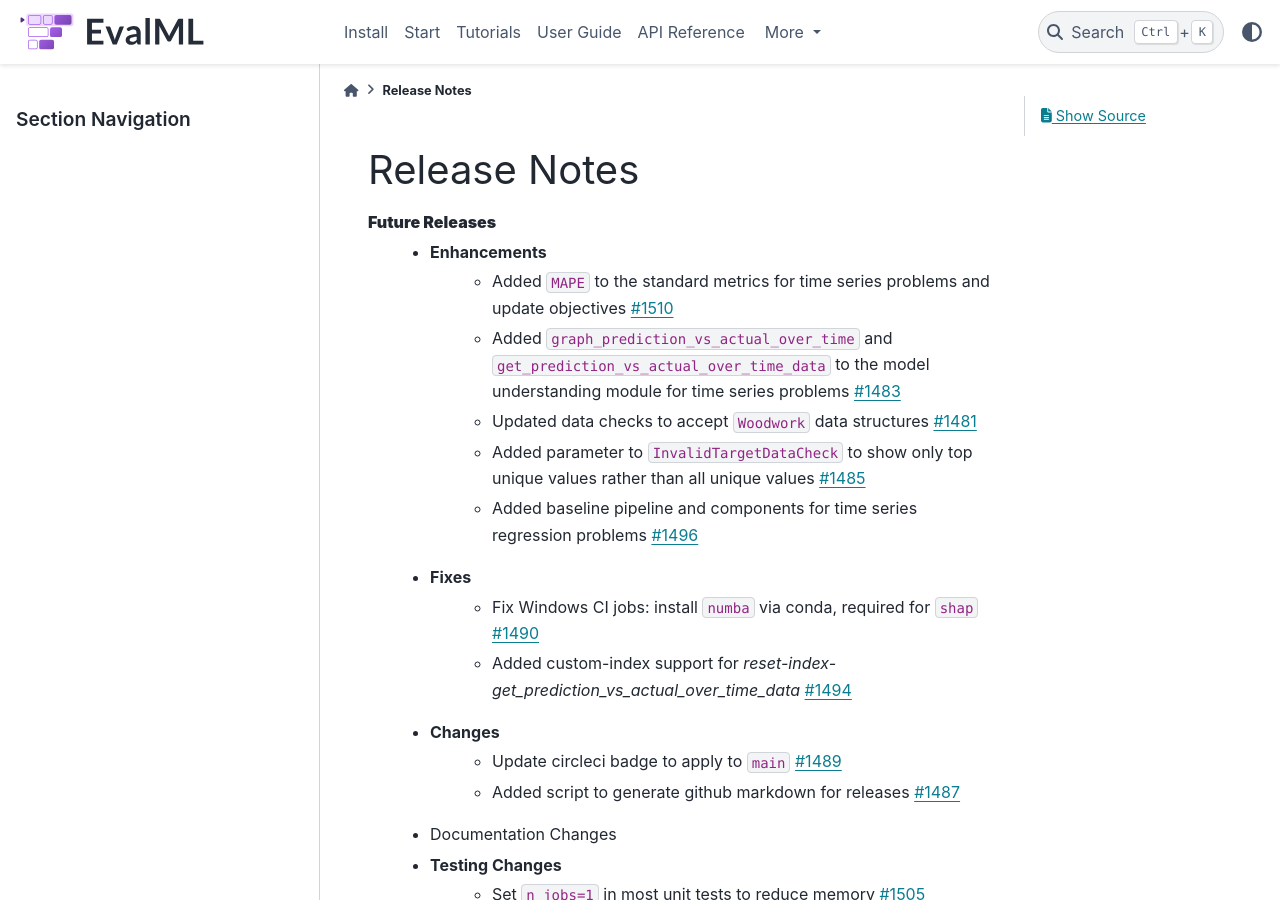
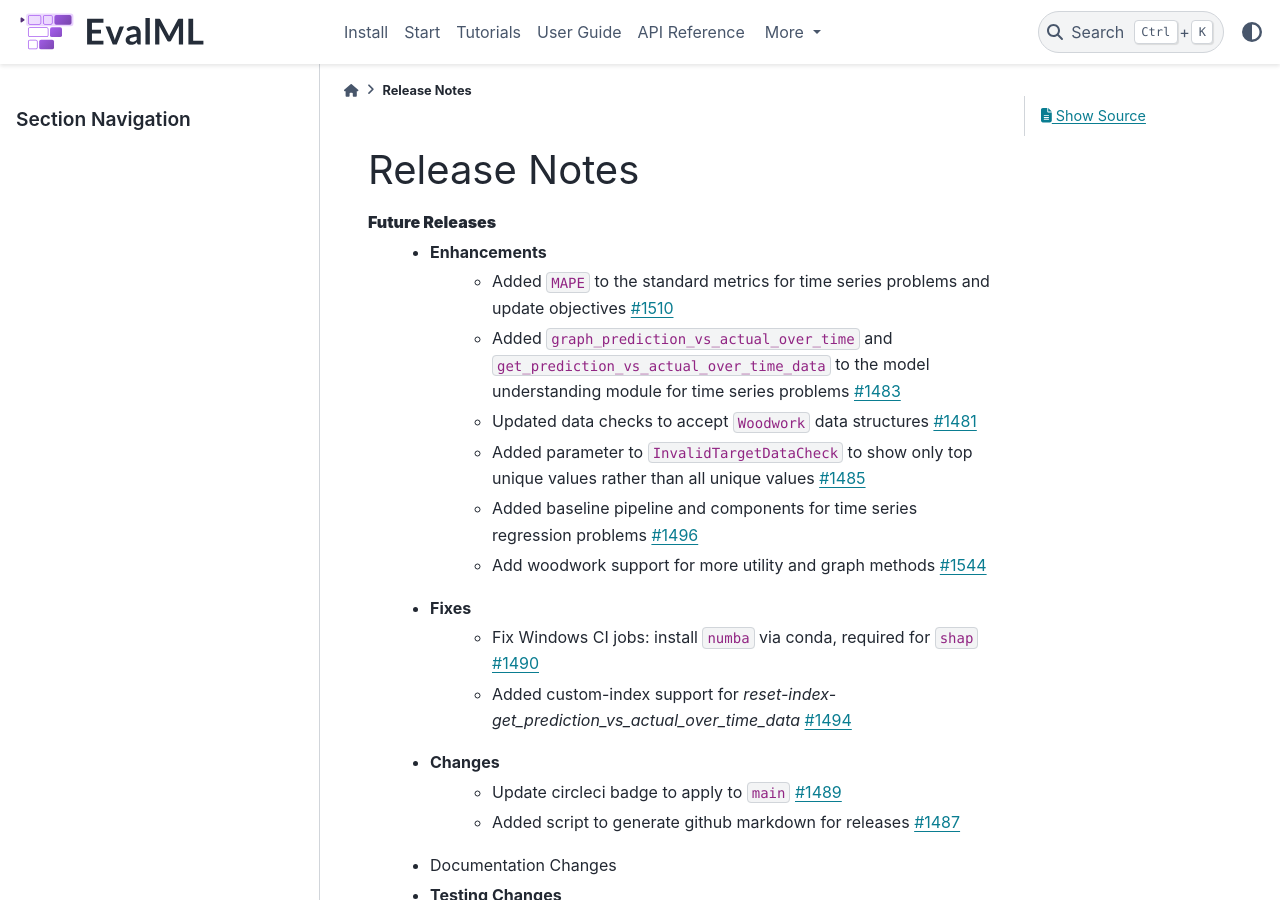
Before and after one commit to alteryx/evalml, a Sphinx documentation site: the page built from docs/source/release_notes.rst, in a window 1280 px wide and 900 px high. Built offline with Sphinx 7.4.7 and the PyData theme 0.15.4, drawn with Linux system fonts in a browser that asks for light colours; comment, search, counter and statistics services are not loaded.

Commit message:
release notes

```diff
--- a/docs/source/release_notes.rst
+++ b/docs/source/release_notes.rst
@@ -8,6 +8,7 @@ Release Notes
         * Updated data checks to accept ``Woodwork`` data structures :pr:`1481`
         * Added parameter to ``InvalidTargetDataCheck`` to show only top unique values rather than all unique values :pr:`1485`
         * Added baseline pipeline and components for time series regression problems :pr:`1496`
+        * Add woodwork support for more utility and graph methods :pr:`1544`
     * Fixes
         * Fix Windows CI jobs: install ``numba`` via conda, required for ``shap`` :pr:`1490`
         * Added custom-index support for `reset-index-get_prediction_vs_actual_over_time_data` :pr:`1494`
```
